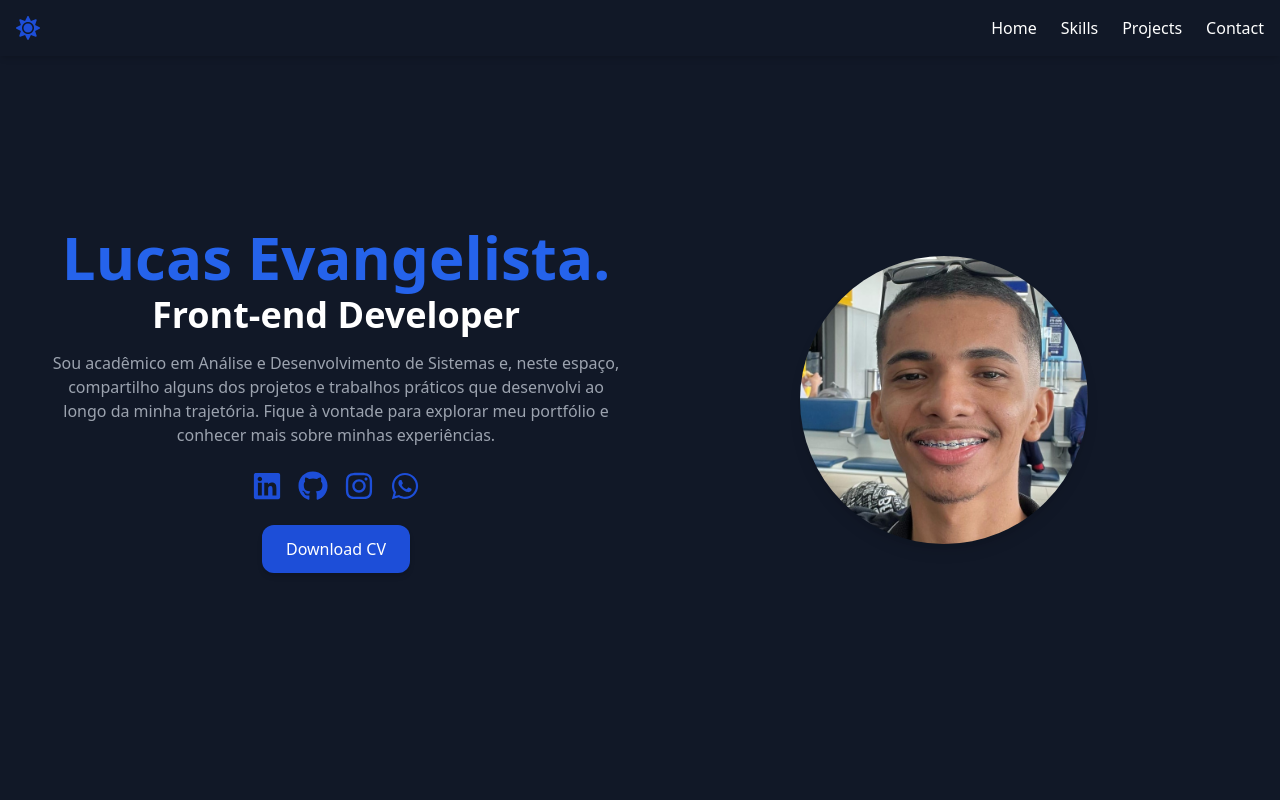
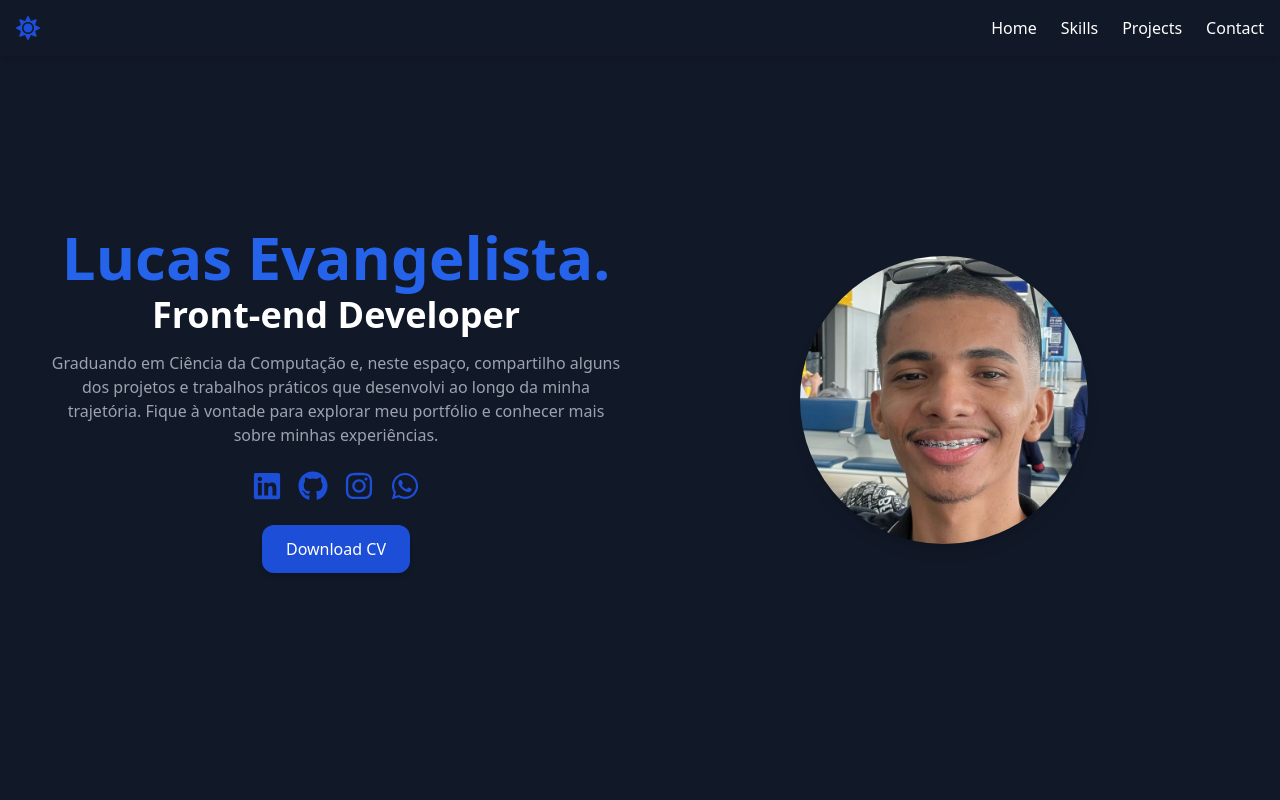
Before and after one commit to lucasevangelistaa/portfolio, a React (Vite) app: page / in a window 1280 px wide. Shown: the top 800 px of the page. Built offline with nearby package versions, Linux system fonts and the light colour scheme.

Commit message:
Atualizei a Homepage

```diff
--- a/src/components/Home.jsx
+++ b/src/components/Home.jsx
@@ -24,7 +24,10 @@ const Home = ({ darkMode }) => {
           Front-end Developer
         </h3>
         <p className="text-gray-400 text-center mx-auto max-w-xl mb-6">
-        Sou acadêmico em Análise e Desenvolvimento de Sistemas e, neste espaço, compartilho alguns dos projetos e trabalhos práticos que desenvolvi ao longo da minha trajetória. Fique à vontade para explorar meu portfólio e conhecer mais sobre minhas experiências.
+          Graduando em Ciência da Computação e, neste espaço, compartilho alguns
+          dos projetos e trabalhos práticos que desenvolvi ao longo da minha
+          trajetória. Fique à vontade para explorar meu portfólio e conhecer
+          mais sobre minhas experiências.
         </p>
         <SocialLinks />
         <a
```
